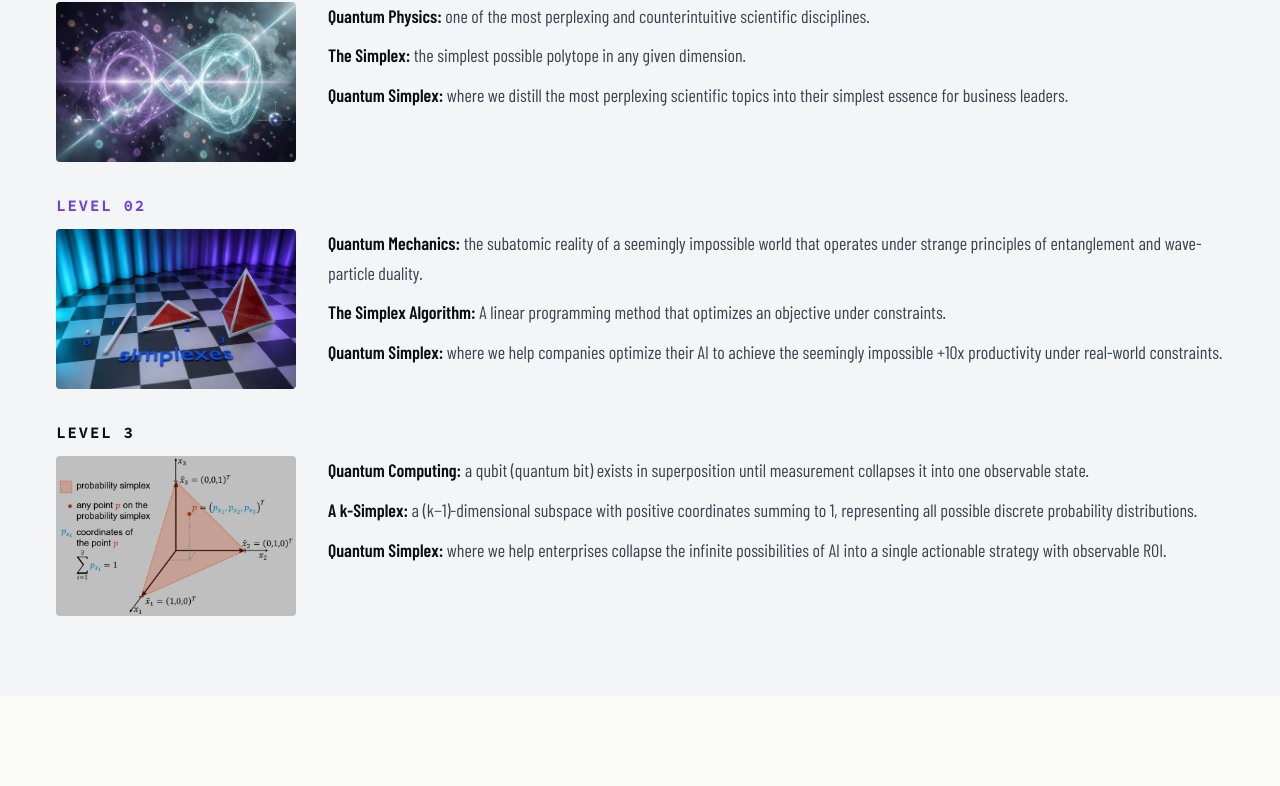
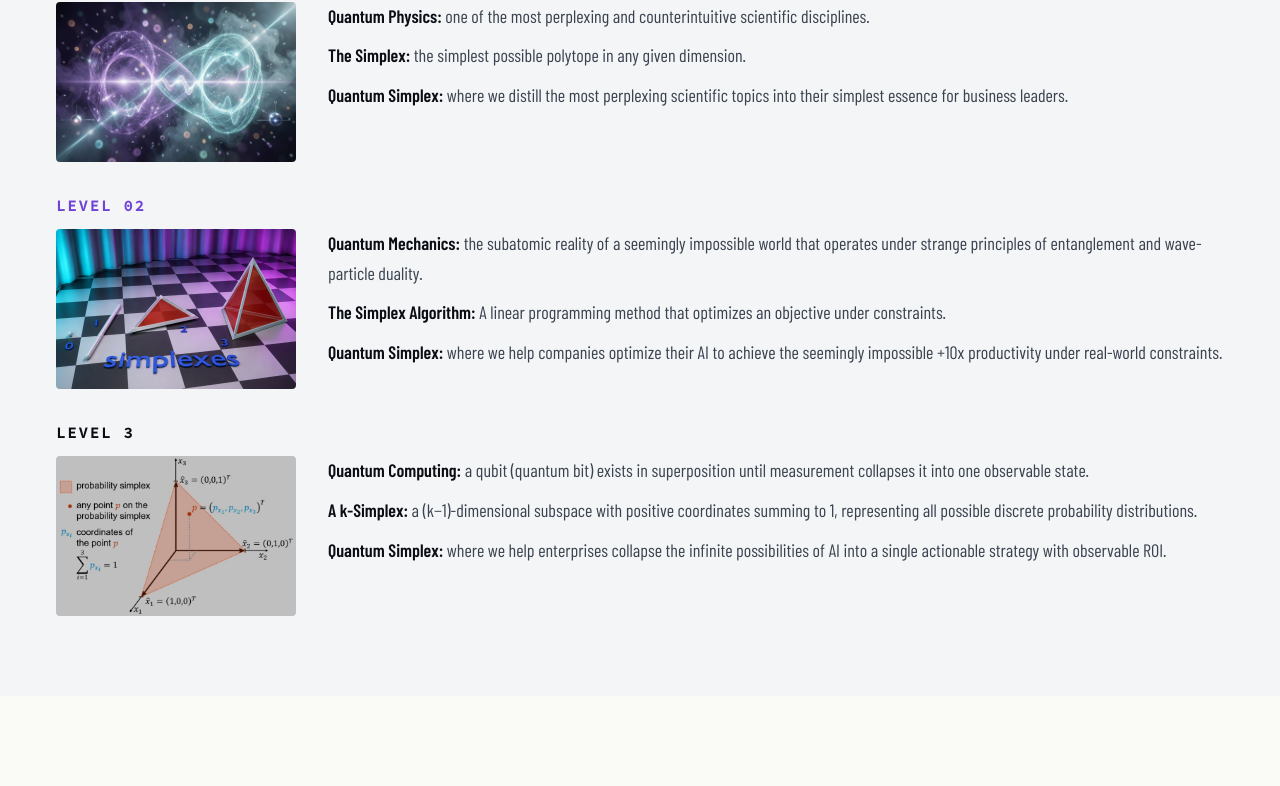
Before and after one commit to quantumSimpleX/quantumSimplex, a Next.js app: page /about in a window 1280 px wide. Shown: the part 1422-2208 px from the top of the page. Built offline with nearby package versions, Linux system fonts and the light colour scheme; no server answers; a web font is replaced by a local one.

Commit message:
Link Why Quantum Simplex images to corresponding service levels
Each Level 01/02/03 image now links to its matching section on the
Services page, with a hover opacity affordance to signal it's clickable.

```diff
--- a/src/app/about/page.tsx
+++ b/src/app/about/page.tsx
@@ -99,7 +99,9 @@ export default function AboutPage() {
             <div className="qs-why-level qs-why-level--image" data-reveal="" data-delay="1">
               <span className="qs-why-level-h c-aqua">Level 01</span>
               <div className="qs-why-level-body">
-                <img src="/images/Why-QS1.jpg" alt="Abstract visualization of quantum wave-particle duality" className="qs-why-level-img" />
+                <Link href="/services#level-1">
+                  <img src="/images/Why-QS1.jpg" alt="Abstract visualization of quantum wave-particle duality" className="qs-why-level-img" />
+                </Link>
                 <ul className="qs-why-level-list">
                   <li><strong>Quantum Physics:</strong> one of the most perplexing and counterintuitive scientific disciplines.</li>
                   <li><strong>The Simplex:</strong> the simplest possible polytope in any given dimension.</li>
@@ -110,7 +112,9 @@ export default function AboutPage() {
             <div className="qs-why-level qs-why-level--image" data-reveal="" data-delay="2">
               <span className="qs-why-level-h c-amethyst">Level 02</span>
               <div className="qs-why-level-body">
-                <img src="/images/Why-QS2.jpg" alt="Simplexes of increasing dimension, from a point to a tetrahedron" className="qs-why-level-img" />
+                <Link href="/services#level-2">
+                  <img src="/images/Why-QS2.jpg" alt="Simplexes of increasing dimension, from a point to a tetrahedron" className="qs-why-level-img" />
+                </Link>
                 <ul className="qs-why-level-list">
                   <li><strong>Quantum Mechanics:</strong> the subatomic reality of a seemingly impossible world that operates under strange principles of entanglement and wave-particle duality.</li>
                   <li><strong>The Simplex Algorithm:</strong> A linear programming method that optimizes an objective under constraints.</li>
@@ -121,7 +125,9 @@ export default function AboutPage() {
             <div className="qs-why-level qs-why-level--image" data-reveal="" data-delay="3">
               <span className="qs-why-level-h c-ink">Level 3</span>
               <div className="qs-why-level-body">
-                <img src="/images/Why-QS3.jpg" alt="Diagram of a probability simplex with coordinates summing to one" className="qs-why-level-img" />
+                <Link href="/services#level-3">
+                  <img src="/images/Why-QS3.jpg" alt="Diagram of a probability simplex with coordinates summing to one" className="qs-why-level-img" />
+                </Link>
                 <ul className="qs-why-level-list">
                   <li><strong>Quantum Computing:</strong> a qubit (quantum bit) exists in superposition until measurement collapses it into one observable state.</li>
                   <li><strong>A k-Simplex:</strong> a (k−1)-dimensional subspace with positive coordinates summing to 1, representing all possible discrete probability distributions.</li>
--- a/src/app/globals.css
+++ b/src/app/globals.css
@@ -538,7 +538,8 @@ html, body {
 .qs-why-level-h.c-amethyst { color: var(--qs-amethyst-500); }
 .qs-why-level-h.c-ink      { color: var(--qs-ink-900); }
 .qs-why-level-body { display: grid; grid-template-columns: 240px 1fr; gap: 32px; align-items: start; }
-.qs-why-level-img { width: 100%; height: auto; border-radius: var(--r-sm); }
+.qs-why-level-img { width: 100%; height: auto; border-radius: var(--r-sm); display: block; transition: opacity var(--dur-fast) var(--ease-out); }
+.qs-why-level-img:hover { opacity: 0.85; }
 .qs-why-level-list { list-style: none; margin: 0; padding: 0; display: flex; flex-direction: column; gap: 10px; }
 .qs-why-level-list li { font-family: var(--font-sans); font-size: var(--site-body); line-height: 1.65; color: var(--fg-2); text-wrap: pretty; }
 .qs-why-level-list li strong { color: var(--fg-1); font-weight: 600; }
```
Also changed, not shown: public/images/Why-QS2.jpg.
